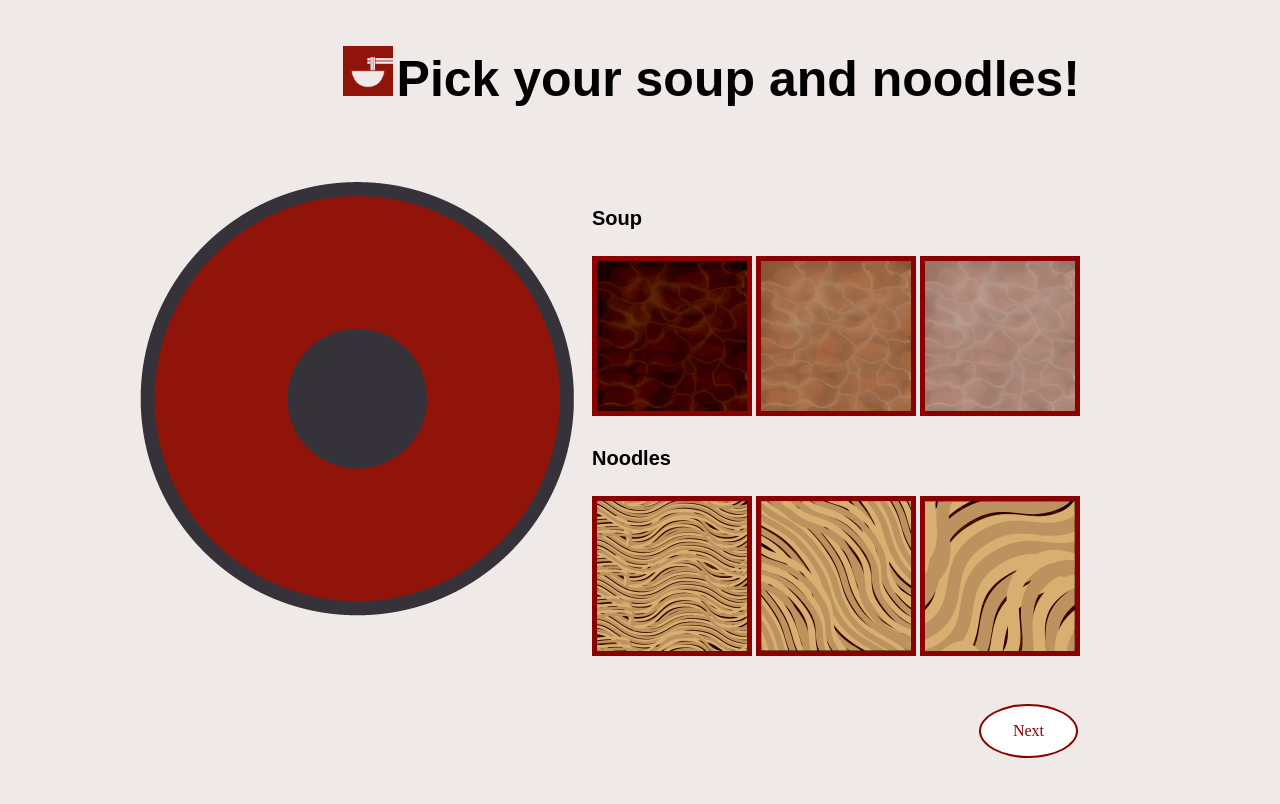
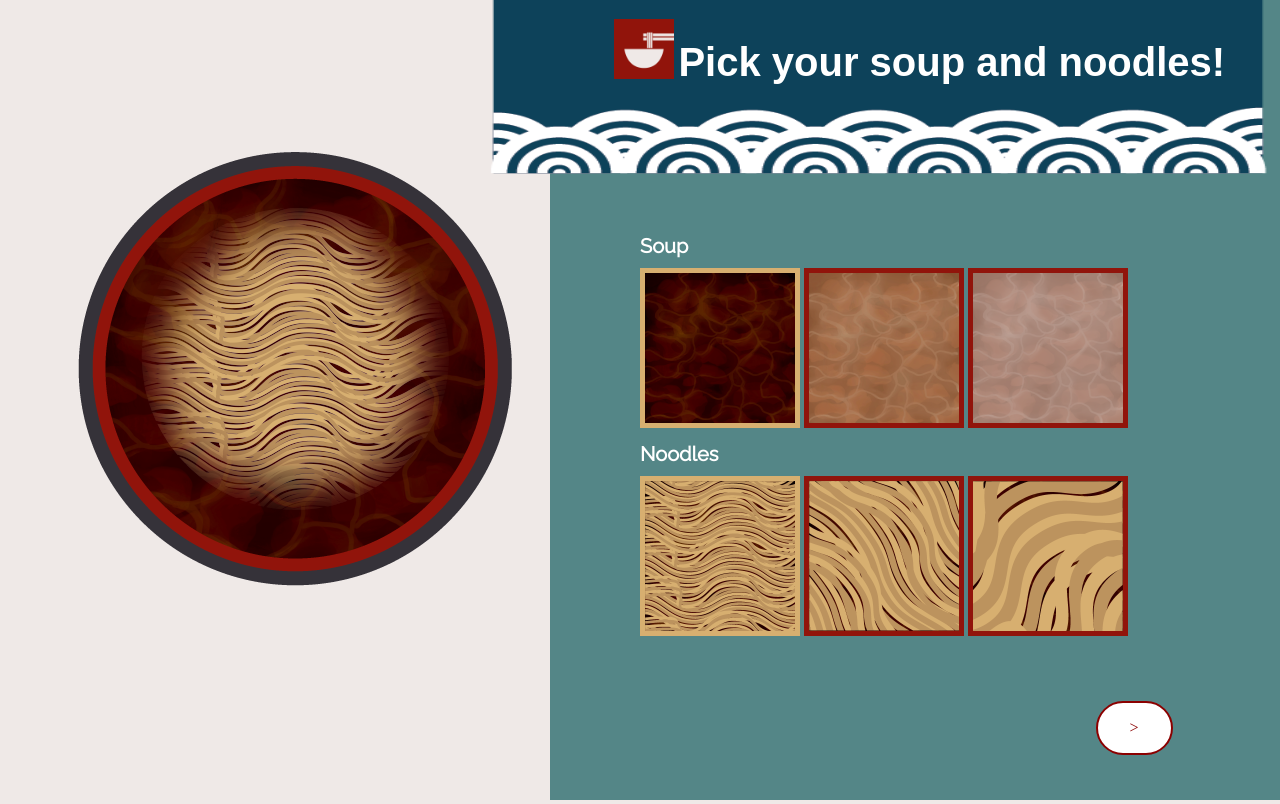
Before and after one commit to jxsusilo/Ramen-Shop-Simulator, a plain HTML site: page src/ramenshop.html in a window 1280 px wide. Both pictures are taken after a click on the button "Start". Drawn offline with Linux system fonts and the light colour scheme; a web font is replaced by a local one.

Commit message:
backgrounds!

```diff
--- a/src/ramenshop.css
+++ b/src/ramenshop.css
@@ -46,12 +46,36 @@ h2:hover {
 h3 {
   font-family: Shrikhand, sans-serif;
   font-size: 30px;
+  color: #ffffff;
 }
 
 h4 {
-  font-family: Shrikhand, sans-serif;
+  font-family: Raleway, sans-serif;
   font-size: 20px;
+  margin: 10px 0 10px 0;
+  color: white;
 }
+
+#side_bg {
+  position: absolute;
+  top: 0;
+  right: 0;
+  bottom: 0;
+  height: 100%;
+  width: 57%;
+  z-index: 0;
+  overflow: hidden;
+}
+
+#topbanner {
+  position: absolute;
+  top: 0;
+  right: 0%;
+  transform: translate(0, -30%);
+  z-index: 1;
+}
+
+
 
 #logo {
   margin: 70px 0px 0px 0px;
@@ -115,8 +139,8 @@ h4 {
 .ingredients {
     overflow: hidden;
     position:absolute;
-    top: 180px;
-    right: 200px;
+    top: 28%;
+    left: 50%;
     z-index: 0;
 }
 
@@ -127,16 +151,16 @@ h4 {
 .nav {
   overflow: hidden;
     position: absolute;
-    top: 700px;
-    right: 200px;
+    bottom: 5%;
+    right: 8%;
     z-index: 0;
 }
 
 .ramenbowl {
     overflow: hidden;
     position:absolute;
-    top: 150px;
-    left: 100px;
+    top: 15%;
+    left: 3%;
     z-index: 0;
 
     visibility: hidden;
@@ -144,17 +168,18 @@ h4 {
 
 .item {
   width: 150px;
-  border: 5px solid darkred;
+  border: 5px solid #91140b;
   transition-duration: 0.3s;
 }
 
 .item:hover {
-  border: 5px solid yellow;
+  width: 160px;
+  /*border: 5px solid #0b4159;*/
 }
 
 .prompt {
   display:  inline-block;
-  font-size: 50px;
+  font-size: 40px;
   text-align: right;
 }
 
@@ -163,8 +188,14 @@ h4 {
   overflow: hidden;
     position:absolute;
     top: 0;
-    right: 200px;
-    z-index: 0;
+    left: 48%;
+    z-index: 2;
+}
+
+.small_logo {
+  display:  inline-block;
+  width: 60px;
+  vertical-align: text-bottom;
 }
 
 button {
@@ -177,10 +208,10 @@ button {
     text-decoration: none;
     display: inline-block;
     font-size: 16px;
-    margin: 4px 2px;
+    margin: 5px 5px 5px 5px;
     transition-duration: 0.3s;
     cursor: pointer;
-    border-radius: 50%;
+    border-radius: 50px;
 }
 
 button:hover {
--- a/src/ramenshop.html
+++ b/src/ramenshop.html
@@ -12,6 +12,10 @@
 
 
 	<body onload="showWelcome()">
+
+		<div id="topbanner">
+			<img src="../backgrounds/titlebanners.png" width="800px" height="250px">
+		</div>
 
 		<div id="welcome">
 
@@ -38,6 +42,10 @@
 		</div>
 
 
+		<div id="side_bg">
+			<img src="../backgrounds/side bg.png">
+		</div>
+
 
 		<div id="ramen">
 
@@ -60,48 +68,48 @@
 		<div id="page1">
 
 			<div class = "title">
-				<img src="../icons/logo-01.png" width="50">
+				<img class="small_logo" src="../icons/logo-01.png">
 				<h3 class="prompt">Pick your soup and noodles!</h3>
 			</div>
 
 			<div class="ingredients">
 				<h4>Soup</h4>
-				<img class="item" src="../icons/shoyu-01.png" onclick="displaySoup(1)">  <img class="item" src="../icons/miso-01.png" onclick="displaySoup(2)">  <img class="item" src="../icons/tonkotsu-01.png" onclick="displaySoup(3)">
+				<img class="item" id="shoyu_icon" src="../icons/shoyu-01.png" onclick="displaySoup(1)">  <img class="item" id="miso_icon" src="../icons/miso-01.png" onclick="displaySoup(2)">  <img class="item" id="tonkotsu_icon" src="../icons/tonkotsu-01.png" onclick="displaySoup(3)">
 				<br>
 				<h4>Noodles</h4>
-				<img class="item" src="../icons/thin noodles-01.png" onclick="displayNoodles(1)">  <img class="item" src="../icons/med noodles-01.png" onclick="displayNoodles(2)">  <img class="item" src="../icons/thick noodles-01.png" onclick="displayNoodles(3)">
+				<img class="item" id="thin_icon" src="../icons/thin noodles-01.png" onclick="displayNoodles(1)">  <img class="item" id="med_icon" src="../icons/med noodles-01.png" onclick="displayNoodles(2)">  <img class="item" id="thick_icon" src="../icons/thick noodles-01.png" onclick="displayNoodles(3)">
 				<br>
 			</div>
 
 
 
 			<div class = "nav">
-				<button onclick="showPage2()">Next</button>
+				<button onclick="showPage2()">></button>
 			</div>
 		</div>
 
 		<div id="page2">
 
 			<div class = "title">
-				<img src="../icons/logo-01.png" width="50">
+				<img class="small_logo" src="../icons/logo-01.png">
 				<h3 class="prompt">Pick your toppings!</h3>
 			</div>
 			<div class="ingredients">
 				<h4>Toppings</h4>
-				<img class="item" src="../icons/fishcake-01.png" onclick="displayTopping(1)">  <img class="item" src="../icons/chashu-01.png" onclick="displayTopping(2)">  <img class="item" src="../icons/egg-01.png" onclick="displayTopping(3)">
+				<img class="item" id="fishcake_icon" src="../icons/fishcake-01.png" onclick="displayTopping(1)">  <img class="item" id="chashu_icon" src="../icons/chashu-01.png" onclick="displayTopping(2)">  <img id="egg_icon" class="item" src="../icons/egg-01.png" onclick="displayTopping(3)">
 				<br>
-				<img class="item" src="../icons/bamboo-01.png" onclick="displayTopping(4)">  <img class="item" src="../icons/onion-01.png" onclick="displayTopping(5)">  <img class="item" src="../icons/seaweed-01.png" onclick="displayTopping(6)">
+				<img class="item" id="bamboo_icon" src="../icons/bamboo-01.png" onclick="displayTopping(4)">  <img class="item" id="onion_icon" src="../icons/onion-01.png" onclick="displayTopping(5)">  <img class="item" id="seaweed_icon" src="../icons/seaweed-01.png" onclick="displayTopping(6)">
 				<br>
 			</div>
 
 			<div class = "nav">
-				<button onclick="showPage1()">Back</button>  <button onclick="showEnd()">Finished!</button>
+				<button onclick="showPage1()"><</button> <button onclick="showEnd()">Finished!</button>
 			</div>
 		</div>
 
 		<div id="end">
 
-			<h3>Enjoy your ramen!</h3>
+			<h2>Enjoy your ramen!</h2>
 
 		</div>
 
--- a/src/ramenshop.js
+++ b/src/ramenshop.js
@@ -8,6 +8,8 @@ function showWelcome() {
 	document.getElementById("welcome").style.visibility = "visible";
 	document.getElementById("page1").style.visibility = "hidden";
 	document.getElementById("page2").style.visibility = "hidden";
+	document.getElementById("side_bg").style.visibility = "hidden";
+	document.getElementById("topbanner").style.visibility = "hidden";
 	document.getElementById("end").style.visibility = "hidden";
 	document.getElementById("ramen").style.visibility = "hidden";
 	document.getElementById("bowl").style.visibility = "hidden";
@@ -17,9 +19,19 @@ function showPage1() {
 	document.getElementById("welcome").style.visibility = "hidden";
 	document.getElementById("page1").style.visibility = "visible";
 	document.getElementById("page2").style.visibility = "hidden";
+	document.getElementById("side_bg").style.visibility = "visible";
+	document.getElementById("topbanner").style.visibility = "visible";
 	document.getElementById("end").style.visibility = "hidden";
 	document.getElementById("ramen").style.visibility = "visible";
 	document.getElementById("bowl").style.visibility = "visible";
+
+	if(!entered) {
+		document.getElementById("shoyu").style.visibility = "visible";
+		document.getElementById("shoyu_icon").style.border = "5px solid #d7af70";
+		document.getElementById("thinnoodles").style.visibility = "visible";
+		document.getElementById("thin_icon").style.border = "5px solid #d7af70";
+		entered = true;
+	}
 
 }
 
@@ -27,6 +39,8 @@ function showPage2() {
 	document.getElementById("welcome").style.visibility = "hidden";
 	document.getElementById("page1").style.visibility = "hidden";
 	document.getElementById("page2").style.visibility = "visible";
+	document.getElementById("side_bg").style.visibility = "visible";
+	document.getElementById("topbanner").style.visibility = "visible";
 	document.getElementById("end").style.visibility = "hidden";
 	document.getElementById("ramen").style.visibility = "visible";
 }
@@ -35,6 +49,8 @@ function showEnd() {
 	document.getElementById("welcome").style.visibility = "hidden";
 	document.getElementById("page1").style.visibility = "hidden";
 	document.getElementById("page2").style.visibility = "hidden";
+	document.getElementById("side_bg").style.visibility = "hidden";
+	document.getElementById("topbanner").style.visibility = "hidden";
 	document.getElementById("end").style.visibility = "visible";
 
 	var x = document.getElementsByClassName("ramenbowl");
@@ -47,21 +63,28 @@ function showEnd() {
 
 function displaySoup(x) {
 
+	document.getElementById("shoyu_icon").style.border = "5px solid #91140b";
+	document.getElementById("miso_icon").style.border = "5px solid #91140b";
+	document.getElementById("tonkotsu_icon").style.border = "5px solid #91140b";
+
 	switch(x) {
 		case 1:
 			document.getElementById("shoyu").style.visibility = "visible";
+			document.getElementById("shoyu_icon").style.border = "5px solid #d7af70";
 			document.getElementById("miso").style.visibility = "hidden";
 			document.getElementById("tonkotsu").style.visibility = "hidden";
 			break;
 		case 2:
 			document.getElementById("shoyu").style.visibility = "hidden";
 			document.getElementById("miso").style.visibility = "visible";
+			document.getElementById("miso_icon").style.border = "5px solid #d7af70";
 			document.getElementById("tonkotsu").style.visibility = "hidden";
 			break;
 		case 3:
 			document.getElementById("shoyu").style.visibility = "hidden";
 			document.getElementById("miso").style.visibility = "hidden";
 			document.getElementById("tonkotsu").style.visibility = "visible";
+			document.getElementById("tonkotsu_icon").style.border = "5px solid #d7af70";
 			break;
 	}
 
@@ -69,6 +92,7 @@ function displaySoup(x) {
 }
 
 function displayTopping(x) {
+
 	var item = "";
 
 	switch(x) {
@@ -94,28 +118,41 @@ function displayTopping(x) {
 
 	if (document.getElementById(item).style.visibility == "visible") {
 		document.getElementById(item).style.visibility = "hidden";
+		document.getElementById(item+"_icon").style.border = "5px solid #91140b";
 	}
 	else {
 		document.getElementById(item).style.visibility = "visible";
+		document.getElementById(item+"_icon").style.border = "5px solid #d7af70";
 	}
 }
 
 function displayNoodles(x) {
+
+	document.getElementById("thin_icon").style.border = "5px solid #91140b";
+	document.getElementById("med_icon").style.border = "5px solid #91140b";
+	document.getElementById("thick_icon").style.border = "5px solid #91140b";
+
+
 	switch(x) {
 		case 1:
 			document.getElementById("thinnoodles").style.visibility = "visible";
 			document.getElementById("mednoodles").style.visibility = "hidden";
 			document.getElementById("thicknoodles").style.visibility = "hidden";
+			document.getElementById("thin_icon").style.border = "5px solid #d7af70";
+
 			break;
 		case 2:
 			document.getElementById("thinnoodles").style.visibility = "hidden";
 			document.getElementById("mednoodles").style.visibility = "visible";
 			document.getElementById("thicknoodles").style.visibility = "hidden";
+			document.getElementById("med_icon").style.border = "5px solid #d7af70";
 			break;
 		case 3:
 			document.getElementById("thinnoodles").style.visibility = "hidden";
 			document.getElementById("mednoodles").style.visibility = "hidden";
 			document.getElementById("thicknoodles").style.visibility = "visible";
+			document.getElementById("thick_icon").style.border = "5px solid #d7af70";
+
 			break;
 	}
 }
```
Also changed, not shown: backgrounds/side bg.png (added), backgrounds/titlebanners.png (added), 1 other file.
